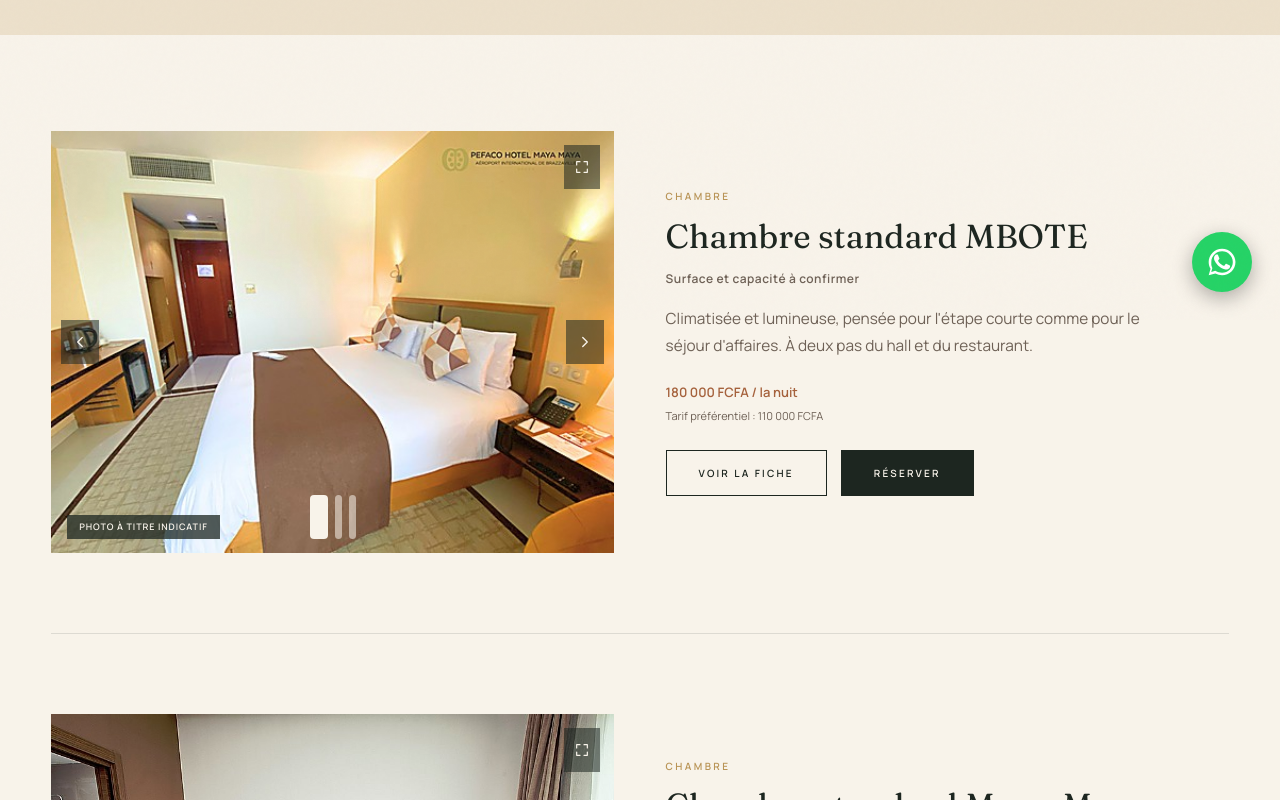
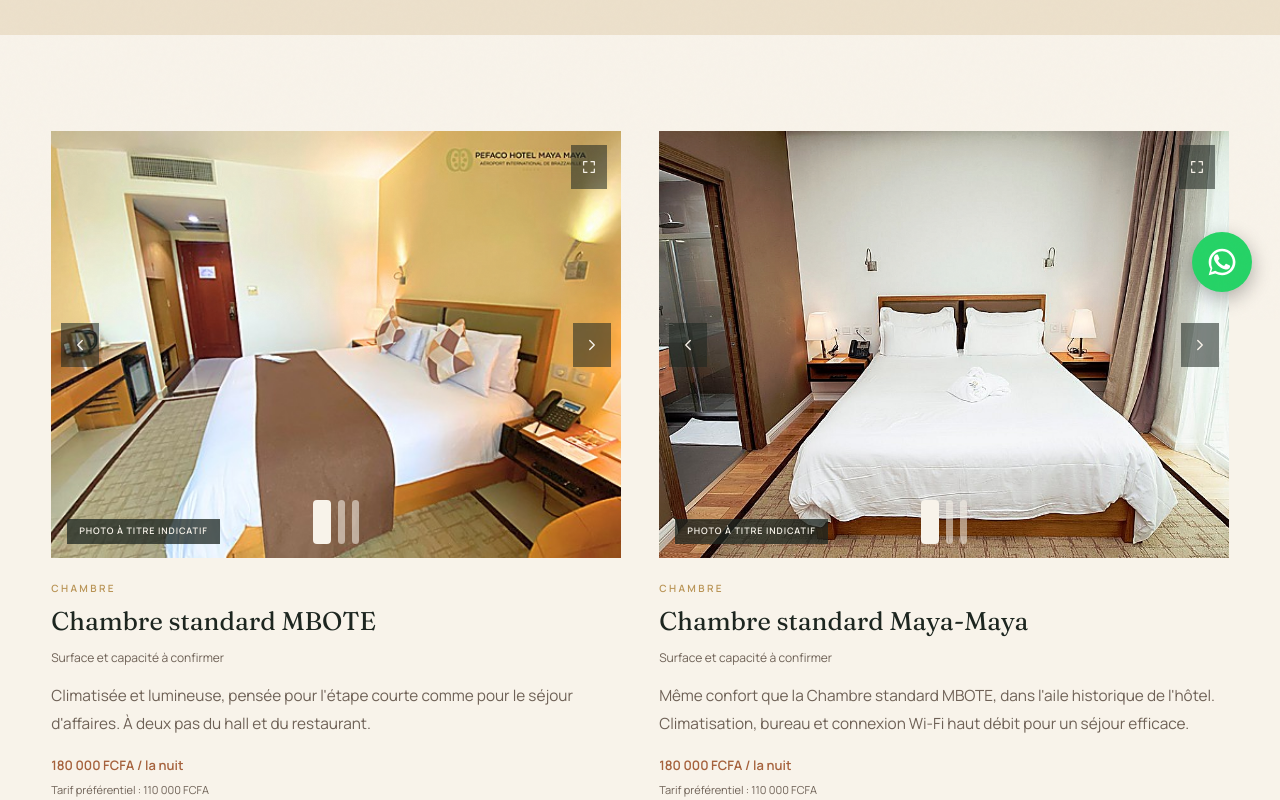
Before and after one commit to Bowbosh22/pefaco-maya-maya, a React (Vite) app: page /#/maya-maya/chambres in a window 1280 px wide. Shown: the part 480-1280 px from the top of the page. Built offline with nearby package versions, Linux system fonts and the light colour scheme.

Commit message:
Add files via upload

```diff
--- a/src/components/RoomCarousel.jsx
+++ b/src/components/RoomCarousel.jsx
@@ -265,27 +265,16 @@
   )
 }
 
-// Une chambre = une ligne : carrousel photo, puis nom, caractéristiques, description et 2 CTA.
-// Remplace la grille de vignettes par une liste verticale empilée (une chambre après l'autre),
-// inspirée de l'arborescence de la page "Rooms" de larkhotels.com.
-function RoomRow({ room, isLast }) {
+// Une chambre = une carte verticale : carrousel photo en haut, puis nom, caractéristiques,
+// description et 2 CTA en bas — les cartes sont rangées 2 par 2 (grille), comme sur
+// larkhotels.com, et non plus empilées les unes sous les autres en pleine largeur.
+function RoomCard({ room }) {
   const hotel = useHotel()
   const [lightboxIndex, setLightboxIndex] = useState(null)
   const images = room.images && room.images.length > 0 ? room.images : [room.coverImage]
 
   return (
-    <article
-      style={{
-        display: 'grid',
-        gridTemplateColumns: 'minmax(0,1fr) minmax(0,1fr)',
-        gap: 'clamp(24px,4vw,56px)',
-        alignItems: 'center',
-        paddingBottom: isLast ? 0 : 'clamp(48px,7vw,80px)',
-        marginBottom: isLast ? 0 : 'clamp(48px,7vw,80px)',
-        borderBottom: isLast ? 'none' : '1px solid var(--line)',
-      }}
-      className="room-row"
-    >
+    <article>
       <PhotoCarousel
         images={images}
         alt={room.name}
@@ -293,17 +282,17 @@
         onOpenLightbox={(i) => setLightboxIndex(i)}
       />
 
-      <div>
-        <p className="t-label" style={{ marginBottom: 12 }}>
+      <div style={{ paddingTop: 22 }}>
+        <p className="t-label" style={{ marginBottom: 10 }}>
           {room.category}
         </p>
         <h2
           style={{
             fontFamily: 'var(--serif)',
             fontWeight: 400,
-            fontSize: 'clamp(24px,2.6vw,34px)',
+            fontSize: 'clamp(22px,2vw,28px)',
             color: 'var(--espresso)',
-            marginBottom: 14,
+            marginBottom: 12,
             lineHeight: 1.15,
           }}
         >
@@ -314,26 +303,41 @@
           style={{
             fontFamily: 'var(--sans)',
             fontSize: 12,
-            fontWeight: 600,
-            letterSpacing: '0.04em',
             color: 'var(--soft)',
-            marginBottom: 16,
+            marginBottom: 14,
             display: 'flex',
             flexWrap: 'wrap',
-            gap: '6px 18px',
+            gap: '4px 22px',
           }}
         >
-          {room.guests ? <span>{room.guests} pers.</span> : null}
-          {room.bed ? <span>{room.bed}</span> : null}
-          {room.surface ? <span>{room.surface} m²</span> : null}
-          {!room.guests && !room.bed && !room.surface && <span>Surface et capacité à confirmer</span>}
+          {room.guests || room.bed || room.surface ? (
+            <>
+              {room.guests && (
+                <span>
+                  <span style={{ fontWeight: 700, letterSpacing: '0.06em', color: 'var(--espresso)' }}>PERSONNES</span> {room.guests}
+                </span>
+              )}
+              {room.bed && (
+                <span>
+                  <span style={{ fontWeight: 700, letterSpacing: '0.06em', color: 'var(--espresso)' }}>LIT(S)</span> {room.bed}
+                </span>
+              )}
+              {room.surface && (
+                <span>
+                  <span style={{ fontWeight: 700, letterSpacing: '0.06em', color: 'var(--espresso)' }}>SURFACE</span> {room.surface} m²
+                </span>
+              )}
+            </>
+          ) : (
+            <span>Surface et capacité à confirmer</span>
+          )}
         </p>
 
-        <p className="t-body" style={{ marginBottom: 22, maxWidth: 480 }}>
+        <p className="t-body" style={{ marginBottom: 18 }}>
           {room.description}
         </p>
 
-        <p style={{ fontFamily: 'var(--sans)', fontSize: 13, fontWeight: 600, color: 'var(--terracotta)', marginBottom: 24 }}>
+        <p style={{ fontFamily: 'var(--sans)', fontSize: 13, fontWeight: 600, color: 'var(--terracotta)', marginBottom: 20 }}>
           {room.price}
           {room.priceUnit ? ` / ${room.priceUnit}` : ''}
           {room.priceEstimated && <span style={{ fontWeight: 400, color: 'var(--soft)' }}> (estimé)</span>}
@@ -344,11 +348,11 @@
           )}
         </p>
 
-        <div style={{ display: 'flex', gap: 14, flexWrap: 'wrap' }}>
-          <Link to={`/${hotel.slug}/chambres/${room.slug}`} className="btn-outline">
+        <div style={{ display: 'flex', gap: 12 }}>
+          <Link to={`/${hotel.slug}/chambres/${room.slug}`} className="btn-outline" style={{ flex: 1, justifyContent: 'center' }}>
             Voir la fiche
           </Link>
-          <Link to={`/${hotel.slug}/reservation?room=${room.slug}`} className="btn-solid">
+          <Link to={`/${hotel.slug}/reservation?room=${room.slug}`} className="btn-solid" style={{ flex: 1, justifyContent: 'center' }}>
             Réserver
           </Link>
         </div>
@@ -361,12 +365,20 @@
   )
 }
 
-// Liste verticale de toutes les chambres d'un hôtel, une par une, chacune avec son propre carrousel.
+// Grille de toutes les chambres d'un hôtel, 2 par ligne (comme larkhotels.com/.../rooms),
+// chacune avec son propre carrousel photo réel.
 export default function RoomCarouselList({ rooms }) {
   return (
-    <div>
-      {rooms.map((room, i) => (
-        <RoomRow key={room.id} room={room} isLast={i === rooms.length - 1} />
+    <div
+      style={{
+        display: 'grid',
+        gridTemplateColumns: 'repeat(auto-fit, minmax(420px, 1fr))',
+        gap: 'clamp(32px,4vw,56px) clamp(24px,3vw,40px)',
+      }}
+      className="room-grid"
+    >
+      {rooms.map((room) => (
+        <RoomCard key={room.id} room={room} />
       ))}
     </div>
   )
--- a/src/styles/global.css
+++ b/src/styles/global.css
@@ -256,12 +256,6 @@
     background: rgba(29, 38, 32, .8)
 }
 
-@media (max-width: 900px) {
-    .room-row {
-        grid-template-columns: 1fr !important
-    }
-}
-
 @media (max-width: 640px) {
 
     .btn-outline,
```
